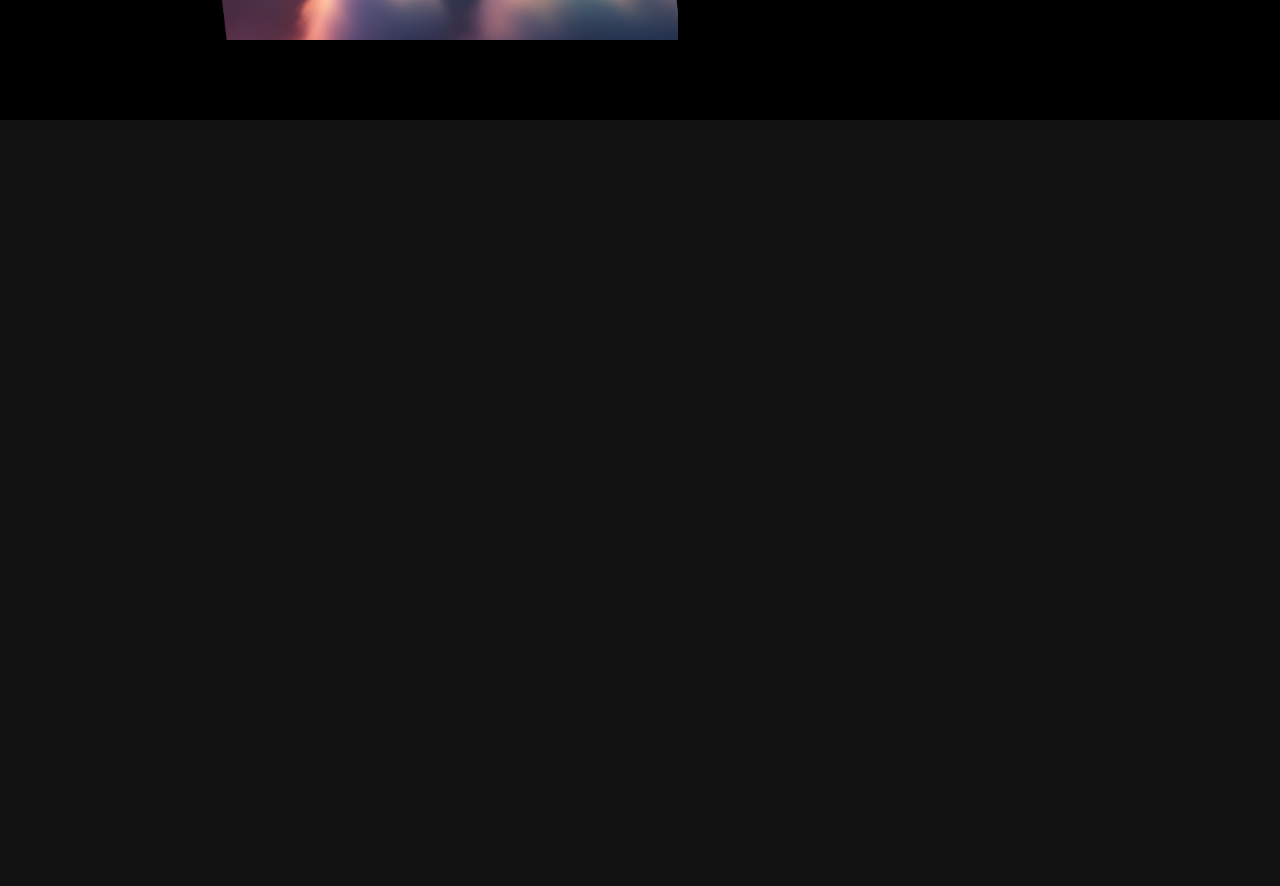
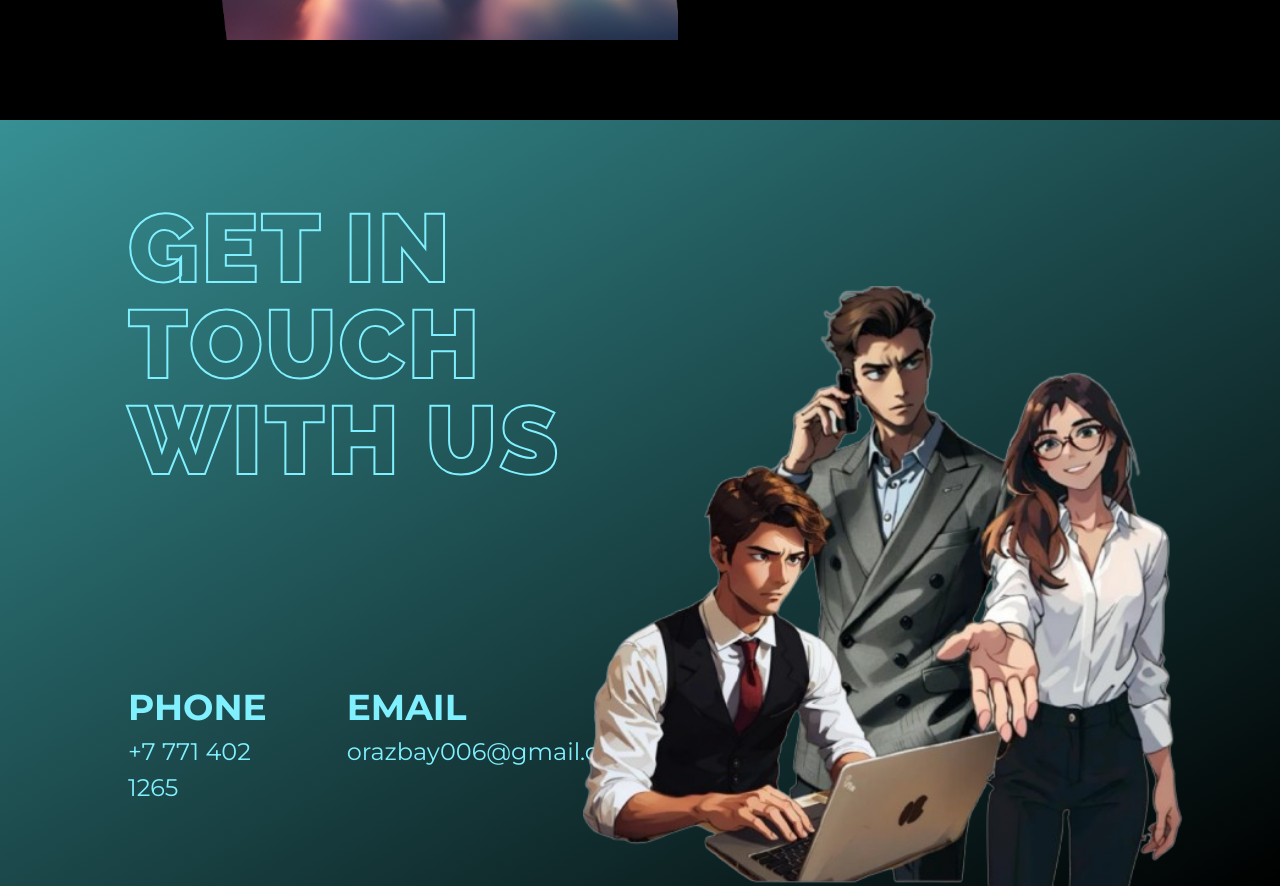
Before and after one commit to rikster-r/fieldmind, a Next.js app: page / in a window 1280 px wide. Shown: the part 4000-4886 px from the top of the page. Before the commit the page ends 4120 px from the top, so only its background shows below. Built offline with nearby package versions, Linux system fonts and the light colour scheme.

Commit message:
Add contact section

```diff
--- /dev/null
+++ b/src/components/Contact.tsx
@@ -0,0 +1,43 @@
+import Image from "next/image";
+import teamContact from "../assets/teamContact.png";
+
+export default function Contact() {
+  return (
+    <section
+      className="bg-gradient-to-br from-tertiary-100 to-secondary-200 px-4 pt-10 text-primary-100 lg:px-32"
+      id="home"
+    >
+      <div className="mx-auto max-w-[1300px]">
+        <div className="flex flex-col justify-between gap-8 md:flex-row md:gap-0">
+          <div className="md:pb-20">
+            <h2 className="outline-title outline-rise max-w-[600px] px-6 font-raleway text-5xl font-black uppercase tracking-wide md:mt-10 md:px-0 md:text-left md:text-7xl lg:text-8xl">
+              Get in touch with us
+            </h2>
+            <div className="mt-8 flex flex-col gap-4 px-6 md:mt-32 md:px-0 lg:mt-48 lg:flex-row lg:gap-20">
+              <div>
+                <p className="text-[19pt] font-bold uppercase md:text-[27pt]">
+                  Phone
+                </p>
+                <p className="lg:text-[18pt]">+7 771 402 1265</p>
+              </div>
+              <div>
+                <p className="text-[19pt] font-bold uppercase md:text-[27pt]">
+                  Email
+                </p>
+                <p className="lg:text-[18pt]">orazbay006@gmail.com</p>
+              </div>
+            </div>
+          </div>
+          <div className="relative z-0 mx-auto mt-auto aspect-square size-[300px] md:absolute md:bottom-0 md:right-14 md:size-[400px] lg:relative lg:size-[600px]">
+            <Image
+              src={teamContact}
+              alt="Team image"
+              layout="fill"
+              className="h-full w-full"
+            />
+          </div>
+        </div>
+      </div>
+    </section>
+  );
+}
--- a/src/pages/index.tsx
+++ b/src/pages/index.tsx
@@ -5,6 +5,7 @@
 import Services from "~/components/Services";
 import Solution from "~/components/Solution";
 import Costs from "~/components/Costs";
+import Contact from "~/components/Contact";
 
 export default function Home() {
   return (
@@ -24,6 +25,7 @@
           <Services />
           <Solution />
           <Costs />
+          <Contact />
         </main>
       </Layout>
     </>
```
Also changed, not shown: src/assets/teamContact.png (added).
